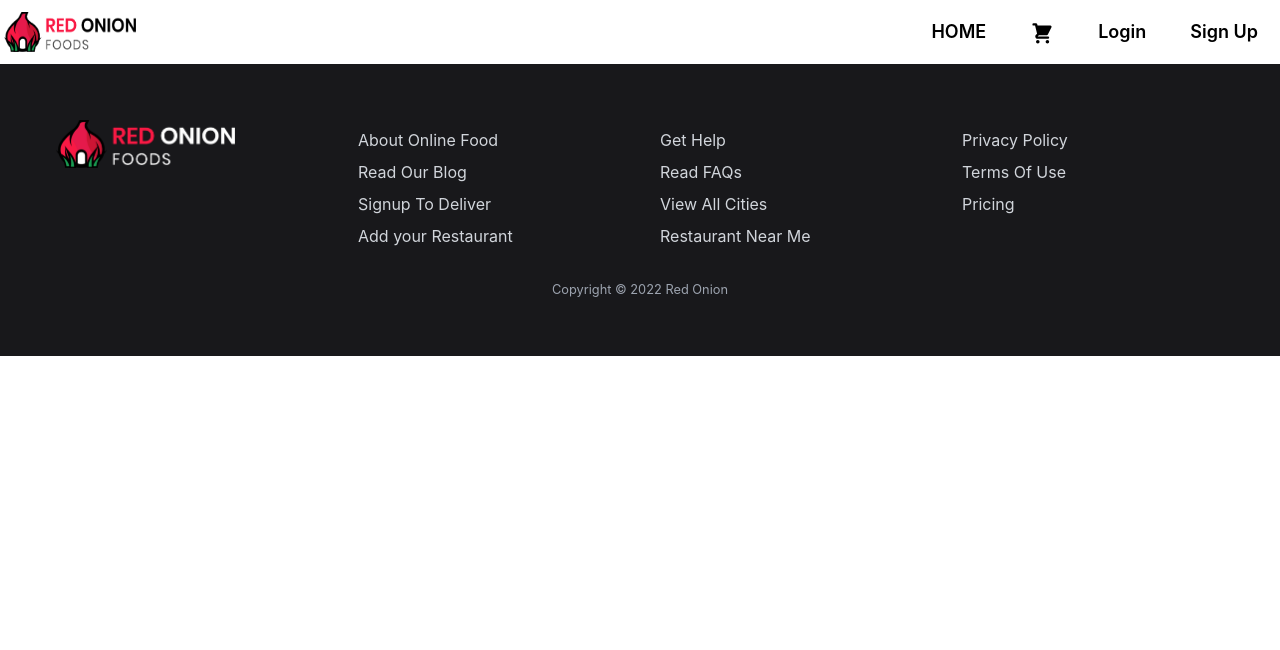
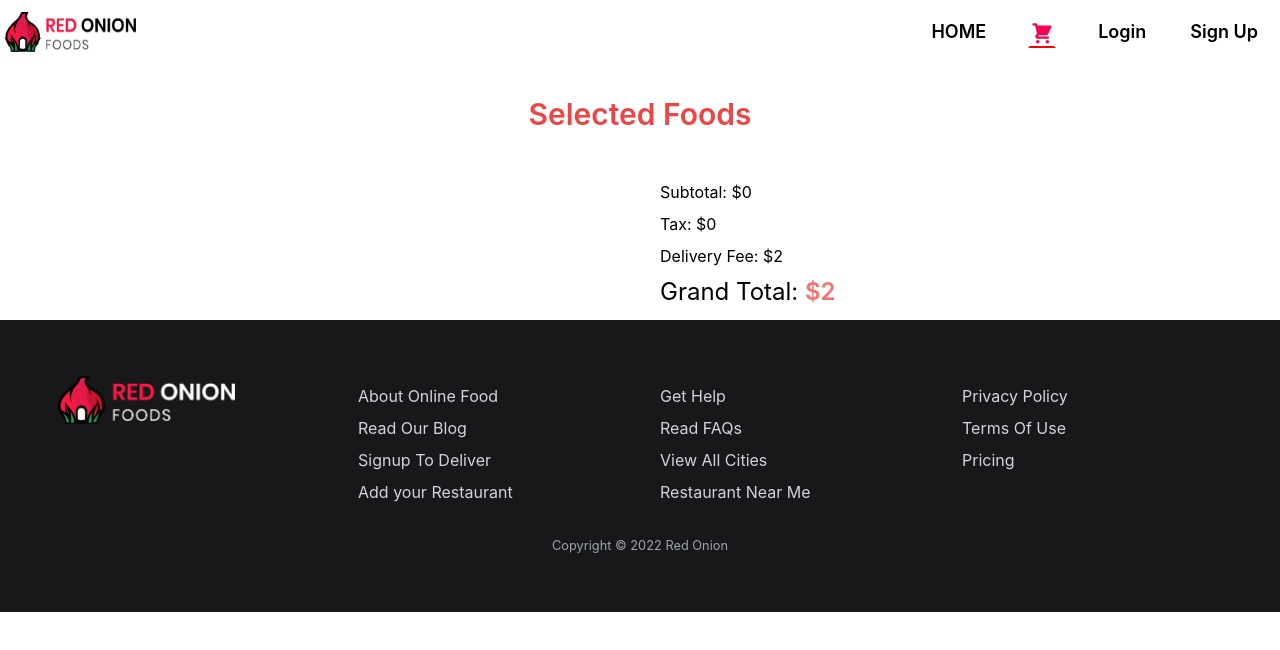
Before and after one commit to MohammadAmitHasan/Red-Onion-Restaurant, a React (Create React App) app: page /cart in a window 1280 px wide. Shown: the top 650 px of the page. Built offline with nearby package versions, Linux system fonts and the light colour scheme.

Commit message:
Cart calculation and design done

```diff
--- a/public/foodItems.json
+++ b/public/foodItems.json
@@ -4,6 +4,7 @@
     "name": "Bagel and cream cheese",
     "price": 6.99,
     "category": "breakfast",
+    "quantity": 0,
     "photo": "https://i.ibb.co/sCf2RLZ/breakfast2.png"
   },
   {
@@ -11,6 +12,7 @@
     "name": "Egg Benedict",
     "price": 8.99,
     "category": "breakfast",
+    "quantity": 0,
     "photo": "https://i.ibb.co/vX7W4Kk/breakfast1.png"
   },
   {
@@ -18,6 +20,7 @@
     "name": "Breakfast Sandwich",
     "price": 9.99,
     "category": "breakfast",
+    "quantity": 0,
     "photo": "https://i.ibb.co/p0rmjbK/breakfast6.png"
   },
   {
@@ -25,6 +28,7 @@
     "name": "Toast Croissant Fried Egg",
     "price": 19.99,
     "category": "breakfast",
+    "quantity": 0,
     "photo": "https://i.ibb.co/ZYSDswv/breakfast5.png"
   },
   {
@@ -32,6 +36,7 @@
     "name": "Baked Chiken",
     "price": 10.99,
     "category": "breakfast",
+    "quantity": 0,
     "photo": "https://i.ibb.co/fkmNYhT/breakfast4.png"
   },
   {
@@ -39,6 +44,7 @@
     "name": "Fried Egg Toast Brunch",
     "price": 3.99,
     "category": "breakfast",
+    "quantity": 0,
     "photo": "https://i.ibb.co/DfzkbKP/breakfast3.png"
   },
   {
@@ -46,6 +52,7 @@
     "name": "Healthy Meal Plan",
     "price": 23.99,
     "category": "lunch",
+    "quantity": 0,
     "photo": "https://i.ibb.co/DgJYww6/lunch6.png"
   },
   {
@@ -53,6 +60,7 @@
     "name": "Indian Lucnh",
     "price": 8.99,
     "category": "lunch",
+    "quantity": 0,
     "photo": "https://i.ibb.co/86QPK7D/lunch5.png"
   },
   {
@@ -60,6 +68,7 @@
     "name": "Fried Chiken Bento",
     "price": 9.99,
     "category": "lunch",
+    "quantity": 0,
     "photo": "https://i.ibb.co/rk5HWQW/lunch4.png"
   },
   {
@@ -67,6 +76,7 @@
     "name": "Beef Steak",
     "price": 15.99,
     "category": "lunch",
+    "quantity": 0,
     "photo": "https://i.ibb.co/304VWZj/lunch3.png"
   },
   {
@@ -74,6 +84,7 @@
     "name": "Tarragon Rubbed Salmon",
     "price": 6.99,
     "category": "lunch",
+    "quantity": 0,
     "photo": "https://i.ibb.co/dmWmYGm/lunch2.png"
   },
   {
@@ -81,6 +92,7 @@
     "name": "Honey Soy Glazed Salmon With Peppers",
     "price": 7.99,
     "category": "lunch",
+    "quantity": 0,
     "photo": "https://i.ibb.co/GMVgD2L/lunch1.png"
   },
   {
@@ -88,6 +100,7 @@
     "name": "Salmon with Graoefruit",
     "price": 9.99,
     "category": "dinner",
+    "quantity": 0,
     "photo": "https://i.ibb.co/tDQCxqp/dinner1.png"
   },
   {
@@ -95,6 +108,7 @@
     "name": "French Fries With cheese",
     "price": 8.99,
     "category": "dinner",
+    "quantity": 0,
     "photo": "https://i.ibb.co/Tm65qbV/dinner2.png"
   },
   {
@@ -102,6 +116,7 @@
     "name": "Lemony Salmon Piccata",
     "price": 10.99,
     "category": "dinner",
+    "quantity": 0,
     "photo": "https://i.ibb.co/sFfdrBG/dinner3.png"
   },
   {
@@ -109,6 +124,7 @@
     "name": "Gralic Butter Backed Salmon",
     "price": 6.99,
     "category": "dinner",
+    "quantity": 0,
     "photo": "https://i.ibb.co/MRJ2HDp/dinner4.png"
   },
   {
@@ -116,6 +132,7 @@
     "name": "Pork Tenderloin With Quinoa Pilaf",
     "price": 12.99,
     "category": "dinner",
+    "quantity": 0,
     "photo": "https://i.ibb.co/LxmL12r/dinner5.png"
   },
   {
@@ -123,6 +140,7 @@
     "name": "Baked Chiken",
     "price": 9.99,
     "category": "dinner",
+    "quantity": 0,
     "photo": "https://i.ibb.co/R0TKRrF/dinner6.png"
   }
 ]
--- a/src/App.js
+++ b/src/App.js
@@ -1,5 +1,6 @@
 import { Route, Routes } from 'react-router-dom';
 import './App.css';
+import Cart from './Pages/Cart/Cart';
 import Home from './Pages/Home/Home/Home';
 import Footer from './Pages/Shared/Footer';
 import Navbar from './Pages/Shared/Navbar';
@@ -9,8 +10,9 @@ function App() {
     <div>
       <Navbar></Navbar>
       <Routes>
-        <Route path='/' element={<Home></Home>}>
-        </Route>
+        <Route path='/' element={<Home></Home>}></Route>
+        <Route path='/home' element={<Home></Home>}></Route>
+        <Route path='/cart' element={<Cart></Cart>}></Route>
       </Routes>
       <Footer></Footer>
     </div>
--- /dev/null
+++ b/src/CustomHooks/useCart.js
@@ -0,0 +1,28 @@
+import { useEffect, useState } from "react";
+import { getDataFromDB } from "../Utilities/localStorage";
+import useFoodItems from "./useFoodItems";
+
+const useCart = () => {
+    const [foodItems, setFoodItems] = useFoodItems();
+    const [cart, setCart] = useState([]);
+
+    useEffect(() => {
+        const storedCart = getDataFromDB();
+        const savedCart = [];
+        for (const id in storedCart) {
+            const addedProduct = foodItems.find(product => product.id === +id);
+            // foodItems.map(product => console.log(product.id, +id));
+            // console.log(addedProduct)
+            if (addedProduct) {
+                const quantity = storedCart[id];
+                addedProduct.quantity = quantity;
+                savedCart.push(addedProduct);
+            }
+        }
+        setCart(savedCart);
+    }, [foodItems]);
+
+    return [cart, setCart];
+}
+
+export default useCart;
--- /dev/null
+++ b/src/Pages/Cart/Cart.js
@@ -0,0 +1,52 @@
+import React from 'react';
+import useCart from '../../CustomHooks/useCart';
+
+const Cart = () => {
+    const [cart] = useCart();
+    let subTotal = 0;
+    let tax = 0;
+    let deliveryFee = 2;
+
+    cart.forEach(element => {
+        subTotal += (element.price * element.quantity)
+    });
+    tax = subTotal * 0.1;
+
+    const grandTotal = subTotal + tax + deliveryFee;
+
+    return (
+        <div className='container mx-auto mt-5 p-3'>
+            <h1 className='text-center text-3xl text-red-500 font-semibold'>Selected Foods</h1>
+            <div className='grid grid-cols-1 md:grid-cols-2 gap-y-5 gap-x-10'>
+                <div>
+                    {
+                        cart.map(item => <div className='' key={item.id}>
+                            <div className='flex items-center my-8 p-3 bg-gray-100 rounded-lg'>
+                                <div>
+                                    <img className='h-28' src={item.photo} alt="" />
+                                </div>
+
+                                <div className='ml-2'>
+                                    <h5 className='text-lg my-1'>{item.name}</h5>
+                                    <h3 className='my-1'>Unit Pice: ${item.price}</h3>
+                                    <h5 className='my-1'>Quantity: {item.quantity}</h5>
+                                    <h3 className='text-xl '>Total Price: <span className='text-red-500 font-semibold'> ${item.quantity * item.price}</span></h3>
+                                </div>
+                            </div>
+                        </div>)
+                    }
+                </div>
+
+                <div className='pt-10'>
+                    <p className='my-2'>Subtotal: ${subTotal}</p>
+                    <p className='my-2'>Tax: ${tax}</p>
+                    <p className='my-2'>Delivery Fee: ${deliveryFee}</p>
+                    <h3 className='text-2xl'>Grand Total: <span className='text-red-400 font-semibold'>${grandTotal}</span> </h3>
+                </div>
+
+            </div>
+        </div>
+    );
+};
+
+export default Cart;
--- a/src/Pages/Home/FoodItems/FoodItem/FoodItem.js
+++ b/src/Pages/Home/FoodItems/FoodItem/FoodItem.js
@@ -1,13 +1,15 @@
 import React from 'react';
+import { addToDb } from '../../../../Utilities/localStorage';
 
 const FoodItem = ({ foodItem }) => {
-    const { name, price, photo } = foodItem;
+    const { id, name, price, photo } = foodItem;
+
     return (
         <div className='text-center rounded-2xl hover:shadow-2xl p-5 cursor-pointer'>
             <img className='w-1/2 mx-auto' src={photo} alt="" />
             <h4 className='text-xl'>{name}</h4>
             <h2 className='text-2xl font-semibold'>${price}</h2>
-            <button className=' mt-3 hover:bg-red-300 rounded-3xl px-6 py-2 bg-red-200'>Select {name}</button>
+            <button onClick={() => addToDb(id)} className=' mt-3 hover:bg-red-300 rounded-3xl px-6 py-2 bg-red-200'>Select {name}</button>
         </div>
     );
 };
--- a/src/Pages/Home/FoodItems/FoodItems.js
+++ b/src/Pages/Home/FoodItems/FoodItems.js
@@ -1,5 +1,6 @@
 
 import { useEffect, useState } from 'react';
+import { Link, useNavigate } from 'react-router-dom';
 import useFoodItems from '../../../CustomHooks/useFoodItems';
 import FoodItem from './FoodItem/FoodItem';
 
@@ -12,11 +13,13 @@ const FoodItems = () => {
         setCatagories(foodItems);
     }, [foodItems])
 
+    const navigate = useNavigate();
+
     const breakfastHandle = () => {
         const breakfastItems = foodItems.filter(foodItem => foodItem.category === 'breakfast')
         setCatagories(breakfastItems);
         setActive('breakfast');
-
+        navigate('/');
     }
     const lunchHandle = () => {
         const lunchItems = foodItems.filter(foodItem => foodItem.category === 'lunch')
@@ -48,7 +51,8 @@ const FoodItems = () => {
                     ></FoodItem>)
                 }
             </div>
-            <button className='py-2 px-4 bg-red-500 hover:bg-red-600 text-white rounded-lg'>Checkout Your Food</button>
+
+            <Link className='py-3 px-4 bg-red-500 hover:bg-red-600 text-white rounded-md' to={'/cart'}>Checkout Your Food</Link>
         </div >
     );
 };
--- a/src/Pages/Home/Home/Home.js
+++ b/src/Pages/Home/Home/Home.js
@@ -1,4 +1,5 @@
-import React from 'react';
+import React, { useState } from 'react';
+import useCart from '../../../CustomHooks/useCart';
 import Banner from '../Banner/Banner';
 import FoodItems from '../FoodItems/FoodItems';
 import WhyChooseUs from '../WhyChooseUs/WhyChooseUs';
--- a/src/Pages/Shared/Navbar.js
+++ b/src/Pages/Shared/Navbar.js
@@ -15,7 +15,7 @@ const Navbar = () => {
             </div>
             <ul className={`bg-white md:flex justify-end absolute md:static w-full duration-300 ease-in ${open ? 'top-14' : 'top-[-220px]'}`}>
                 <CustomLink to={'/'}>HOME</CustomLink>
-                <CustomLink to={'/dashboard'}>
+                <CustomLink to={'/cart'}>
                     <div className='w-6 h-5 mt-1 mx-auto'>
                         <ShoppingCartIcon></ShoppingCartIcon>
                     </div>
--- /dev/null
+++ b/src/Utilities/localStorage.js
@@ -0,0 +1,53 @@
+
+const getDataFromDB = () => {
+    // Declare empty object if no cart data found in local storage it will be
+    let cart = {};
+
+    //get the cart data from local storage
+    const storedCart = localStorage.getItem('cart');
+
+    // If data is available convert as object and return
+    if (storedCart) {
+        cart = JSON.parse(storedCart);
+    }
+    return cart;
+}
+
+
+// use local storage to manage cart data
+const addToDb = id => {
+    let cart = getDataFromDB();
+
+    // add quantity
+    const quantity = cart[id];
+    if (quantity) {
+        const newQuantity = quantity + 1;
+        cart[id] = newQuantity;
+    }
+    else {
+        cart[id] = 1;
+    }
+    localStorage.setItem('cart', JSON.stringify(cart));
+}
+
+const removeFromDb = id => {
+    const storedCart = localStorage.getItem('cart');
+    if (storedCart) {
+        const cart = JSON.parse(storedCart);
+        if (id in cart) {
+            delete cart[id];
+            localStorage.setItem('shopping-cart', JSON.stringify(cart));
+        }
+    }
+}
+
+const deleteShoppingCart = () => {
+    localStorage.removeItem('cart');
+}
+
+export {
+    addToDb,
+    removeFromDb,
+    deleteShoppingCart,
+    getDataFromDB
+}
```
